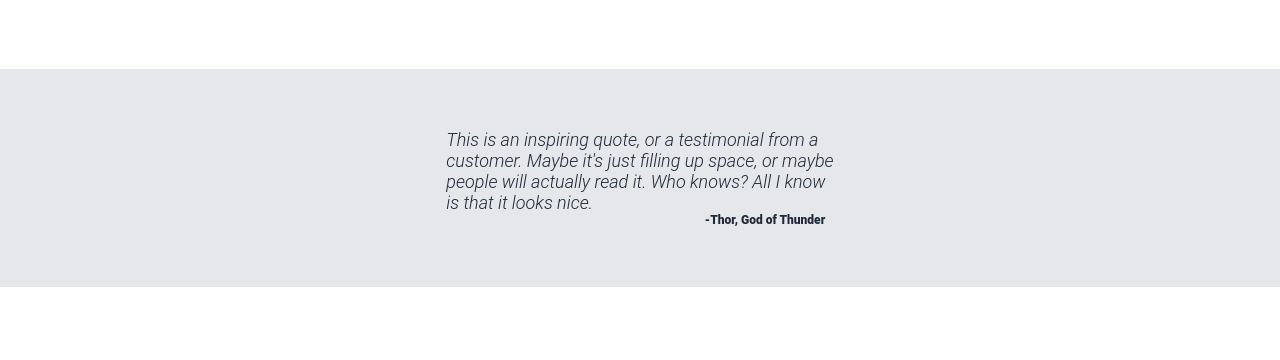
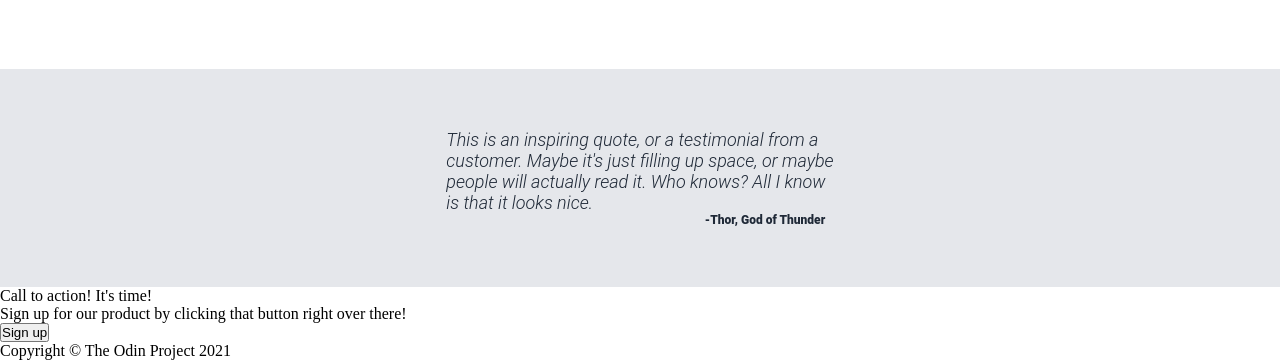
Before and after one commit to StarryKnightHoo/odin-landing-page, a plain HTML site: page index.html in a window 1280 px wide. Shown: the part 467-827 px from the top of the page. Before the commit the page ends 800 px from the top, so only its background shows below. Drawn offline with Linux system fonts and the light colour scheme.

Commit message:
Add HTML for the fourth section

```diff
--- a/index.html
+++ b/index.html
@@ -68,6 +68,23 @@
     </div>
 
     <div class="section-four">
+        <div class="action-box">
+            <div class="action-text">
+                <div class="action-header">
+                    Call to action! It's time!
+                </div>
+                <div class="action-paragraph">
+                    Sign up for our product by clicking that button right over there!
+                </div>
+            </div>
+            <button class="button-two">
+                Sign up
+            </button>
+
+        </div>
+        <div class="footer">
+            Copyright © The Odin Project 2021
+        </div>
     </div>
 
 </body>
```
